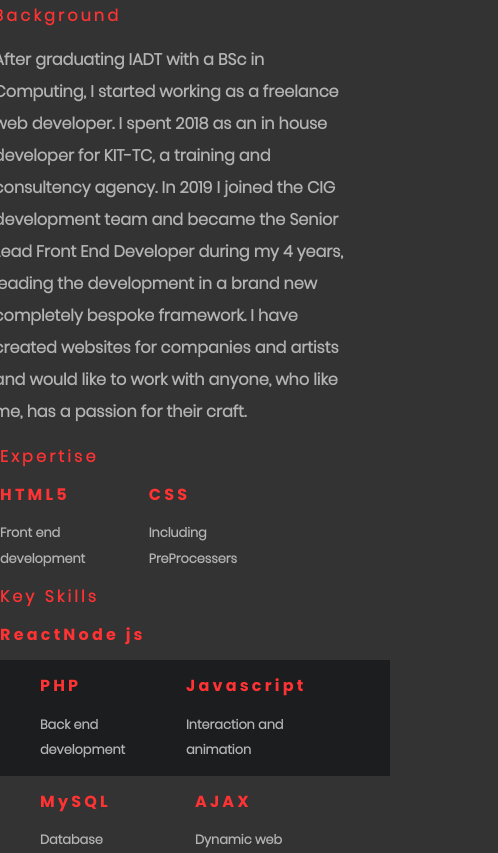
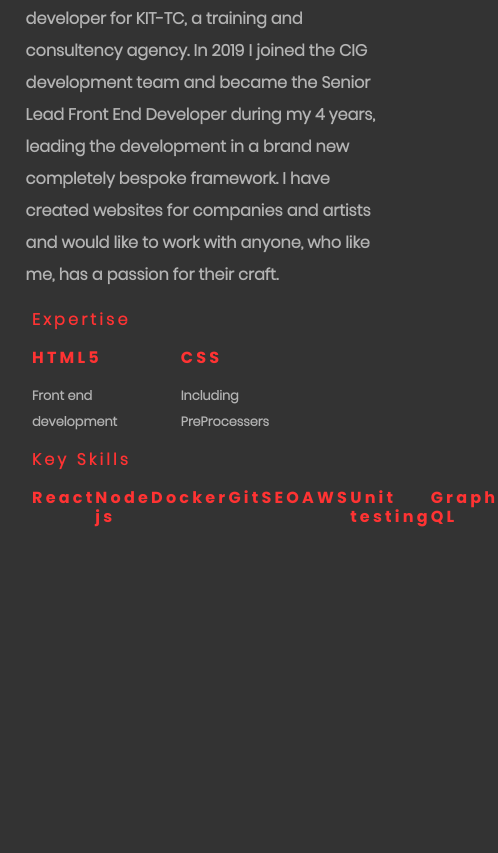
Before and after one commit to Ruaidri/Ruaidri, a plain HTML site: page about.html in a window 390 px wide. Shown: the part 1147-2000 px from the top of the page, 498 px wide, since content can reach past the window. After the commit the page ends 1690 px from the top, so only its background shows below. Drawn offline with nearby package versions, Linux system fonts and the light colour scheme; a script that the page names is missing.

```diff
--- a/about.html
+++ b/about.html
@@ -97,29 +97,29 @@
           </div>
           <div class="content meta__text-wrap">
             <h2 class="heading heading--left">Key Skills</h2>
-            <ul class="meta__text" id="way1" style="padding-left: 0;">
+            <ul class="meta__text key-skill-list" id="way1" style="padding-left: 0;">
               <li>
                 <p class="small-title wr-cont">React</p>
               </li>
               <li>
                 <p class="small-title wr-cont">Node js</p>
               </li>
-              <li class="desktop">
+              <li >
                 <p class="small-title wr-cont">Docker</p>
               </li>
-              <li class="desktop">
+              <li >
                 <p class="small-title wr-cont">Git</p>
               </li>
-              <li class="desktop">
+              <li >
                 <p class="small-title wr-cont">SEO</p>
               </li>
-              <li class="desktop">
+              <li >
                 <p class="small-title wr-cont">AWS</p>
               </li>
-              <li class="desktop">
+              <li >
                 <p class="small-title wr-cont">Unit testing</p>
               </li>
-              <li class="desktop">
+              <li >
                 <p class="small-title wr-cont">Graph QL</p>
               </li>
             </ul>
@@ -128,7 +128,7 @@
 
       </section>
 
-      <section class="wrapper wrapEven mobile_about">
+<!--       <section class="wrapper wrapEven mobile_about">
         <div class="text-content">
           <div class="meta" data-emergence="hidden">
             <div class="meta__back"></div>
@@ -188,7 +188,7 @@
           <div class="btn-wrap"><a class="btn" href="https://github.com/Ruaidri?" target="_balnk">Visit my Github</a></div>
           <br><br>
         </div>
-      </section>
+      </section> -->
 
       <div class="kit-cont kit-fade kit-git jw-con jw-fade jw-git" id="way2">
         <div id="way3">
--- a/css/style.css
+++ b/css/style.css
@@ -625,6 +625,18 @@
     font-size: 2.5Frem;
     color: #ff3333;
   }
+  .about .text-content{
+    margin: 0 2em;
+  }
+  .about .about-content{
+    margin-top: -7em;
+  }
+  .about .key-skills{
+    margin: 0 2em;
+  }
+  .key-skill-list{
+    display: block;
+  }
   .scrollDown a{
     font-size: 1rem;
     margin-top: 20px;
```
